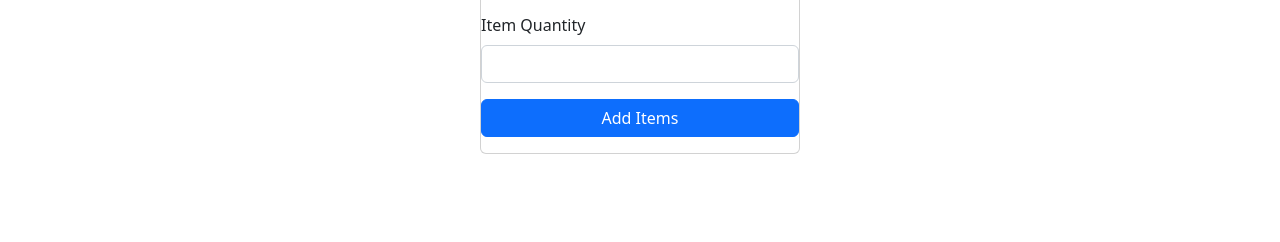
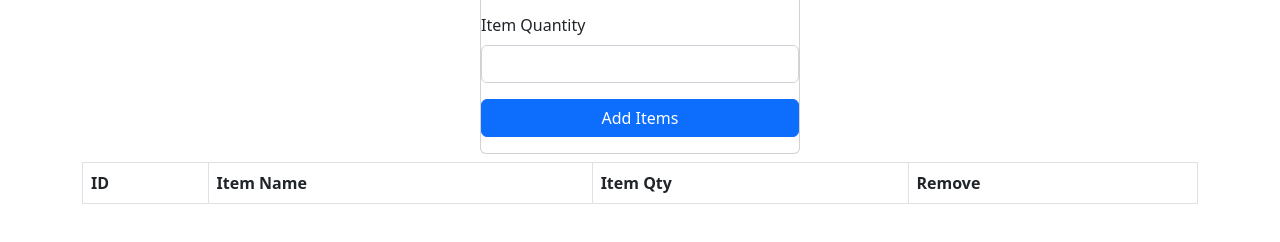
Before and after one commit to athifbinu/Learn-Javascript, a plain HTML site: page project6/app.html in a window 1280 px wide. Shown: the part 280-522 px from the top of the page. Drawn offline with nearby package versions, Linux system fonts and the light colour scheme.

Commit message:
ui is finish

```diff
--- a/project6/app.html
+++ b/project6/app.html
@@ -33,6 +33,24 @@
     </main>
 
 
+    <!-- Table -->
+ <section class="mt-2">
+     <div class="container">
+         <table class="table table-bordered">
+             <thead>
+                 <th>ID</th>
+                 <th>Item Name</th>
+                 <th>Item Qty</th>
+                 <th>Remove</th>
+             </thead>
+             <tbody id="list">
+
+             </tbody>
+         </table>
+     </div>
+ </section>
+
+
 </body>
 <script src="app.js"></script>
 </html>
```
Also changed, not shown: project6/app.css (line endings or trailing spaces).
